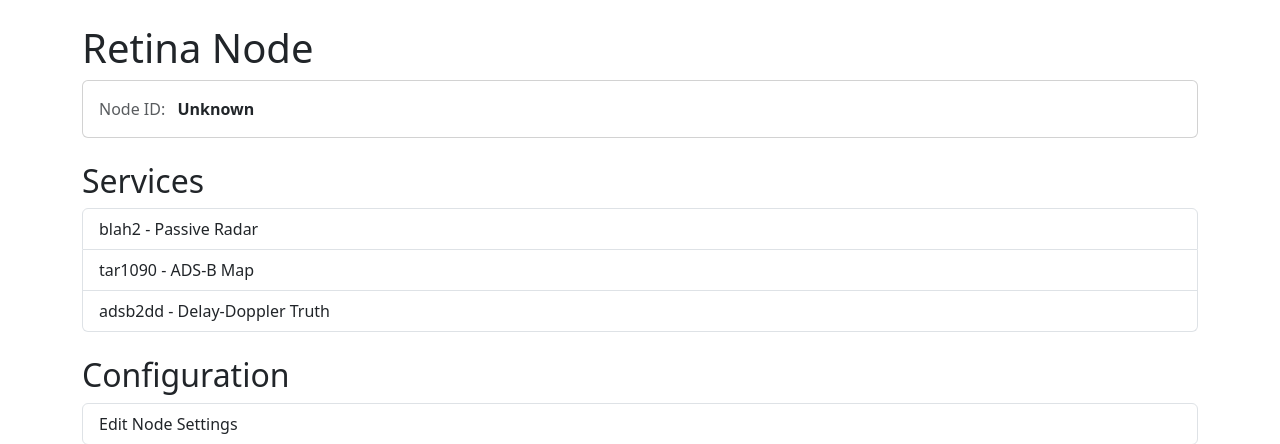
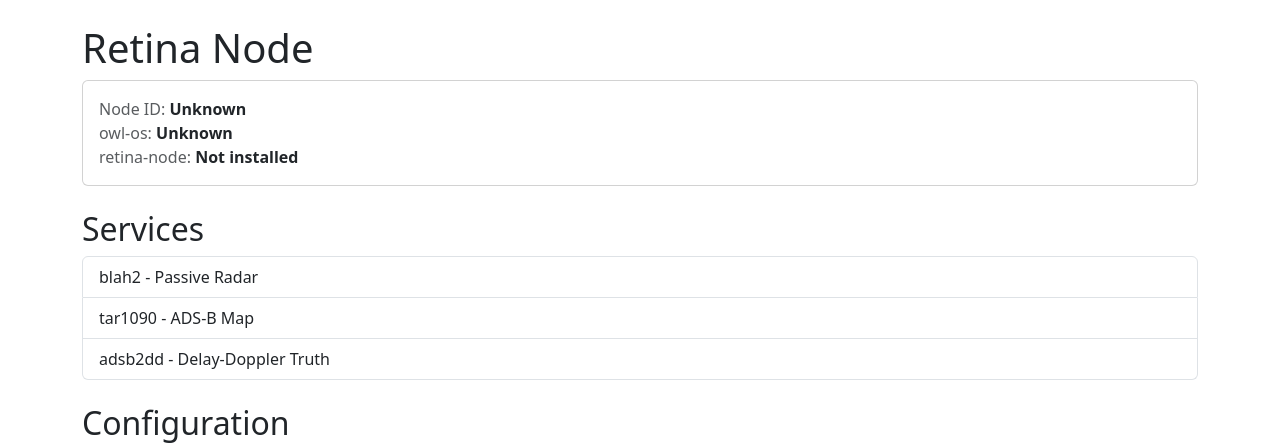
Before and after one commit to offworldlabs/retina-gui, a Flask app: page / in a window 1280 px wide. Shown: the top 444 px of the page. Run offline with Flask 3, Linux system fonts and the light colour scheme.

Commit message:
Add software version display from Mender
- Add get_mender_versions() to parse mender-update show-provides
- Display owl-os and retina-node versions on homepage
- Gracefully handle missing mender (dev) or missing retina-node (pre-OTA)
- Add tests for version parsing

```diff
--- a/app.py
+++ b/app.py
@@ -29,6 +29,38 @@ VALID_KEY_TYPES = (
     'ecdsa-sha2-nistp256', 'ecdsa-sha2-nistp384', 'ecdsa-sha2-nistp521',
     'sk-ssh-ed25519@openssh.com', 'sk-ecdsa-sha2-nistp256@openssh.com'
 )
+
+
+def get_mender_versions():
+    """Get owl-os and retina-node versions from Mender provides.
+
+    Returns (owl_os_version, retina_node_version) tuple.
+    - owl_os_version: Version string or None if not available
+    - retina_node_version: Version string or None if not yet installed via OTA
+
+    On fresh bootstrap, only owl-os version exists. retina-node version
+    appears after the first app OTA update.
+    """
+    try:
+        result = subprocess.run(
+            ['mender-update', 'show-provides'],
+            capture_output=True, text=True, timeout=5
+        )
+        if result.returncode != 0:
+            return None, None
+        owl_os = None
+        retina_node = None
+        for line in result.stdout.splitlines():
+            if line.startswith('rootfs-image.owl-os-pi5.version='):
+                owl_os = line.split('=', 1)[1]
+            elif line.startswith('rootfs-image.retina-node.version='):
+                retina_node = line.split('=', 1)[1]
+        return owl_os, retina_node
+    except FileNotFoundError:
+        # mender-update not installed (dev environment)
+        return None, None
+    except Exception:
+        return None, None
 
 
 def is_valid_ssh_key(key):
@@ -220,9 +252,14 @@ def index():
     # Get node_id from config
     node_id = config.get('network', {}).get('node_id')
 
+    # Get software versions from Mender
+    owl_os_version, retina_node_version = get_mender_versions()
+
     return render_template("index.html",
                            ssh_keys=keys,
-                           node_id=node_id)
+                           node_id=node_id,
+                           owl_os_version=owl_os_version,
+                           retina_node_version=retina_node_version)
 
 
 def parse_tar1090_adsb_source(config):
--- a/templates/index.html
+++ b/templates/index.html
@@ -11,8 +11,9 @@
 
         <div class="card mb-4">
             <div class="card-body">
-                <span class="text-muted">Node ID:</span>
-                <strong class="ms-2">{{ node_id or 'Unknown' }}</strong>
+                <div><span class="text-muted">Node ID:</span> <strong>{{ node_id or 'Unknown' }}</strong></div>
+                <div><span class="text-muted">owl-os:</span> <strong>{{ owl_os_version or 'Unknown' }}</strong></div>
+                <div><span class="text-muted">retina-node:</span> <strong>{{ retina_node_version or 'Not installed' }}</strong></div>
             </div>
         </div>
 
```
Also changed, not shown: tests/test_app.py (+62 -0 lines).
